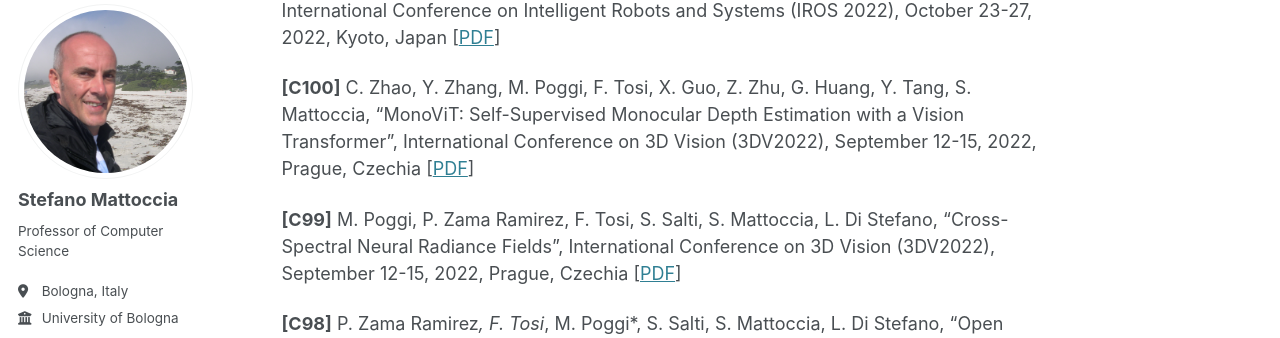
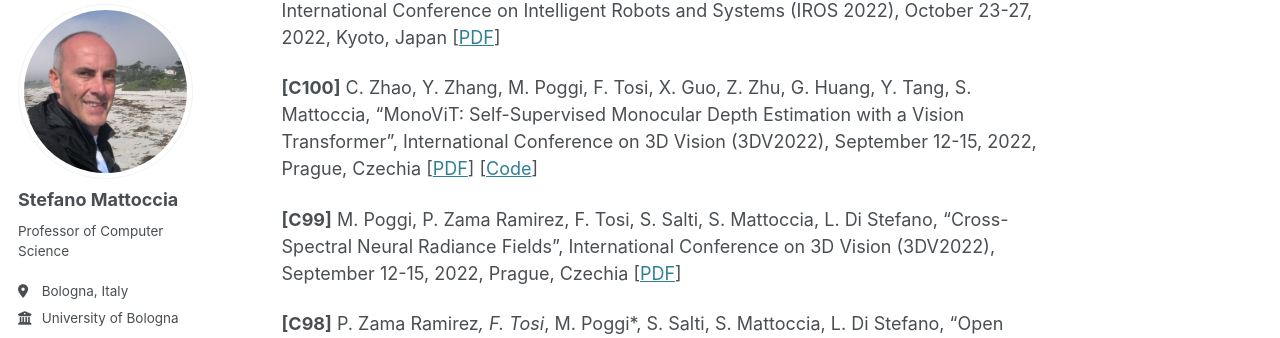
Before and after one commit to stefanomattoccia/stefanomattoccia.github.io, a Jekyll site: the page built from _pages/publications.md, in a window 1280 px wide and 900 px high, scrolled down 9129 px. Shown: the part 102-440 px from the top of the window. Built offline with Jekyll 4.4.1, drawn with Linux system fonts in a browser that asks for light colours; some web fonts are replaced.

Commit message:
Add code link for MonoViT publication
Added a link to the code repository for MonoViT.

```diff
--- a/_pages/publications.md
+++ b/_pages/publications.md
@@ -172,7 +172,7 @@ and Multi-Frame Integration”, International Conference on Computer Vision (ICC
 
 **[C101]** M. Poggi, A. Conti, S. Mattoccia, “Multi-view Guided Multi-view Stereo”, IEEE/RSJ International Conference on Intelligent Robots and Systems (IROS 2022), October 23-27, 2022, Kyoto, Japan [[PDF](https://arxiv.org/pdf/2210.11467)]
 
-**[C100]** C. Zhao, Y. Zhang, M. Poggi, F. Tosi, X. Guo, Z. Zhu, G. Huang, Y. Tang, S. Mattoccia, “MonoViT: Self-Supervised Monocular Depth Estimation with a Vision Transformer”, International Conference on 3D Vision (3DV2022), September 12-15, 2022, Prague, Czechia [[PDF](https://arxiv.org/pdf/2208.03543)]
+**[C100]** C. Zhao, Y. Zhang, M. Poggi, F. Tosi, X. Guo, Z. Zhu, G. Huang, Y. Tang, S. Mattoccia, “MonoViT: Self-Supervised Monocular Depth Estimation with a Vision Transformer”, International Conference on 3D Vision (3DV2022), September 12-15, 2022, Prague, Czechia [[PDF](https://arxiv.org/pdf/2208.03543)] [[Code](https://github.com/zxcqlf/monovit)]
 
 **[C99]** M. Poggi, P. Zama Ramirez, F. Tosi, S. Salti, S. Mattoccia, L. Di Stefano, “Cross-Spectral Neural Radiance Fields”, International Conference on 3D Vision (3DV2022), September 12-15, 2022, Prague, Czechia [[PDF](https://arxiv.org/pdf/2209.00648)]
 
```
